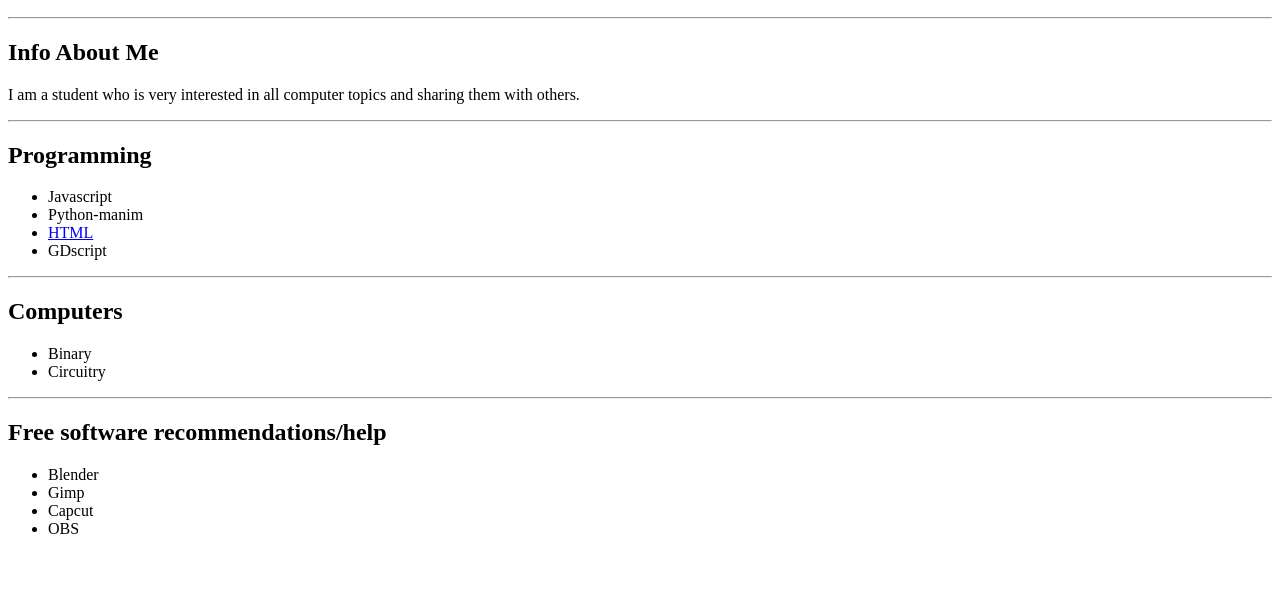
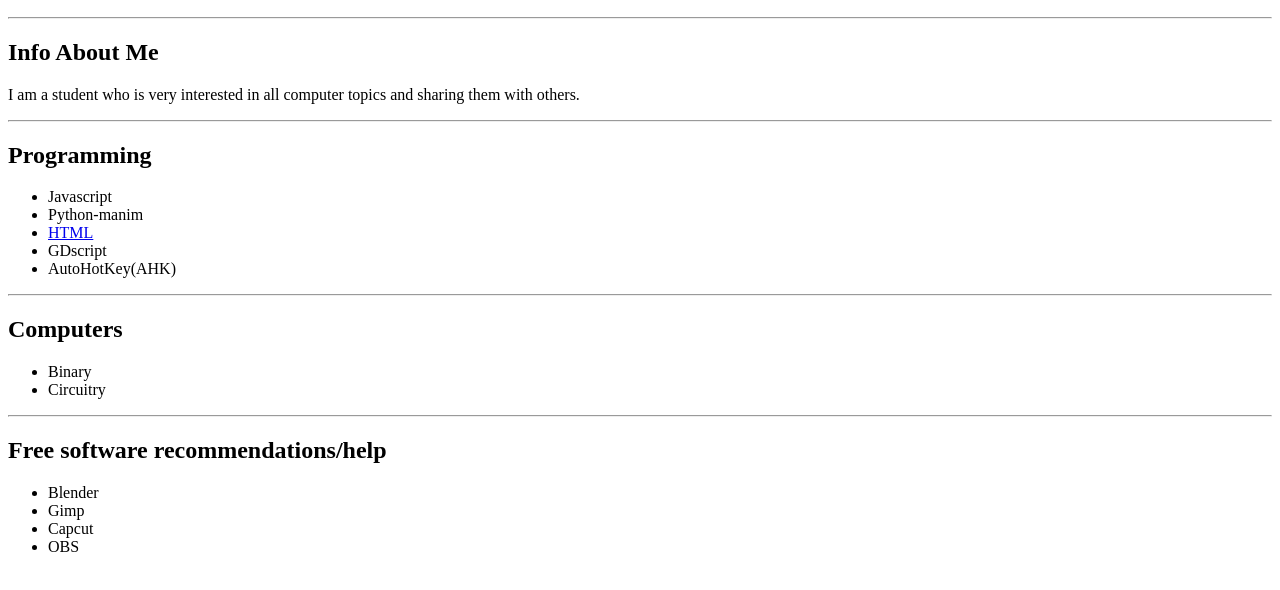
Before and after one commit to jeff-is-cool/jeffs-programming-club, a plain HTML site: page index.html in a window 1280 px wide. Shown: the part 110-700 px from the top of the page. Drawn offline with Linux system fonts and the light colour scheme.

Commit message:
Update index.html

```diff
--- a/index.html
+++ b/index.html
@@ -18,6 +18,7 @@
             <li>Python-manim</li>
             <li><a href="html.html">HTML</a></li>
             <li>GDscript</li>
+            <li>AutoHotKey(AHK)</li>
         </ul>
         <hr>
         <h2><b>Computers</b></h2>
```
